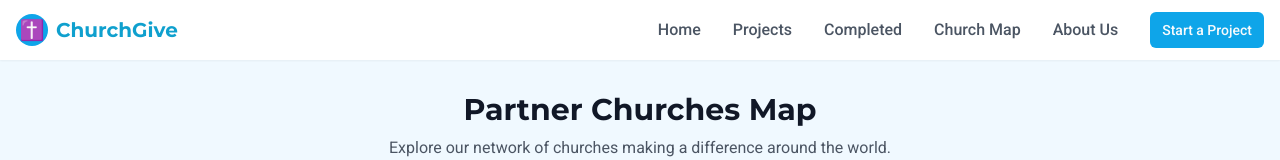
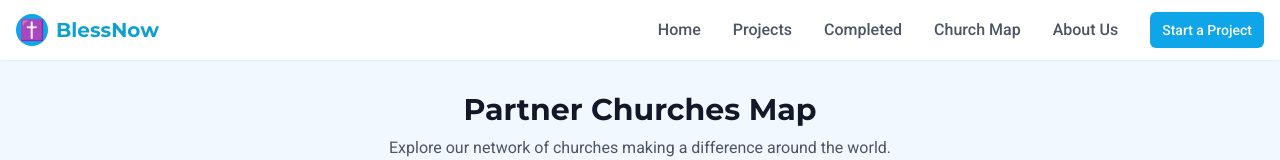
Before and after one commit to bouriad/bless-now, a React (Vite) app: page /map in a window 1280 px wide. Shown: the top 160 px of the page. Built offline with nearby package versions, Linux system fonts and the light colour scheme.

Commit message:
Rename brand to BlessNow
Replaces "ChurchGive" with "BlessNow" in the Navbar and Footer components.

```diff
--- a/src/components/Navbar.tsx
+++ b/src/components/Navbar.tsx
@@ -15,7 +15,7 @@ const Navbar: React.FC = () => {
             <div className="w-8 h-8 rounded-full bg-sky-500 flex items-center justify-center">
               <span className="text-white font-semibold text-xl">✝️</span>
             </div>
-            <span className="text-xl font-montserrat font-bold text-sky-900">ChurchGive</span>
+            <span className="text-xl font-montserrat font-bold text-sky-900">BlessNow</span>
           </Link>
         </div>
 
```
